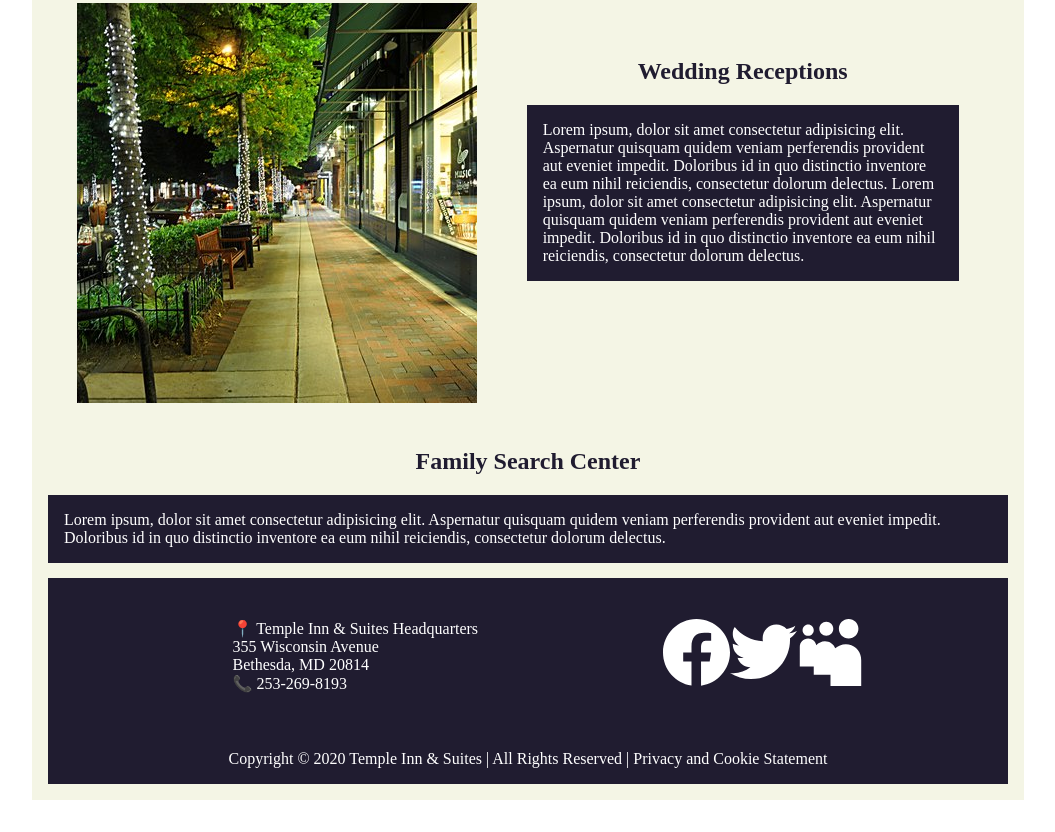
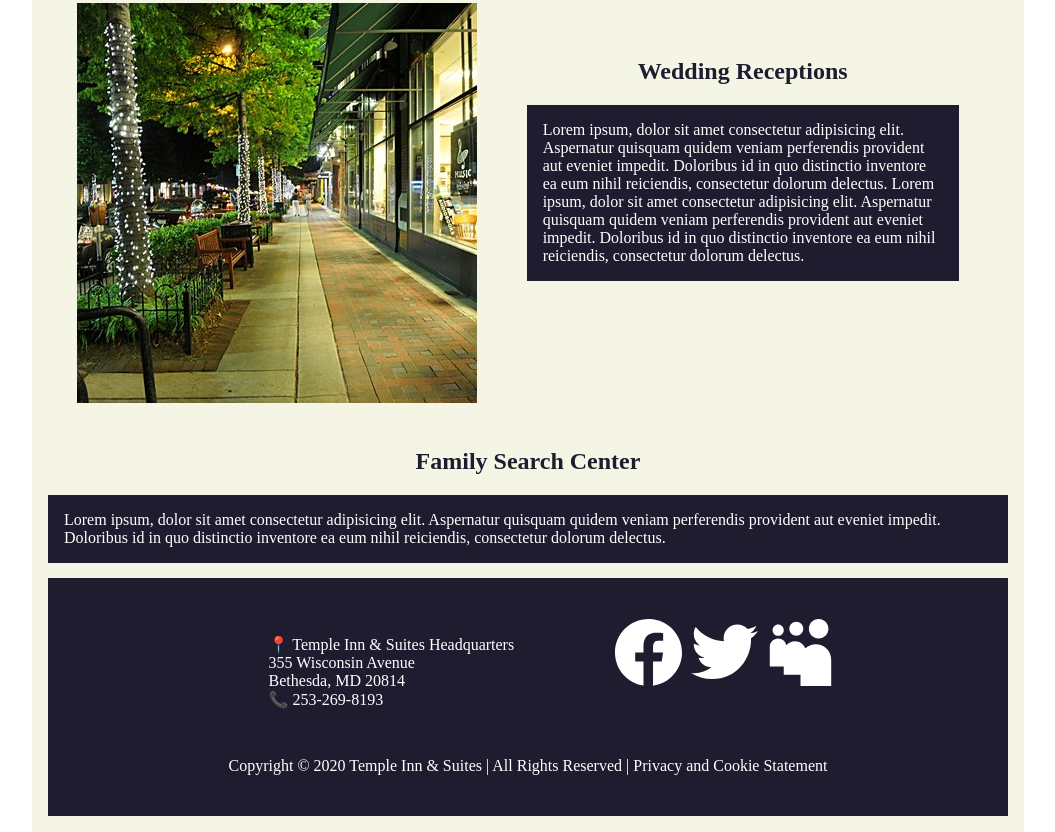
Before and after one commit to dv1651st/dv1651st.github.io, a plain HTML site: page project/index.html in a window 1280 px wide. Shown: the part 569-1401 px from the top of the page, without its empty margins (112-1167 px from the left). Before the commit the page ends 1369 px from the top, so only its background shows below. Drawn offline with Linux system fonts and the light colour scheme; a web font is replaced by a local one.

Commit message:
ghdyhtrey

```diff
--- a/project/css/style.css
+++ b/project/css/style.css
@@ -31,8 +31,9 @@ header, main, footer
 
 h1,h2,h3,h4,h5,h6 {
     font-family: 'Scope One', serif;
-    color: var(--primary-color);
+    color: var(--secondary-color);
     text-align: center;
+    padding-top: 15px;
 }
 
 header {
@@ -129,17 +130,20 @@ p.copyright {
     text-align: center;
 }
 
-h2,h3 {
-    color: var(--secondary-color);
-    padding-top: 15px;
-}
-
-.contact {
-    display: flex;
-    justify-content: space-evenly;
+footer {
+    display: grid;
+    justify-content: center;
     padding: 25px 0;
     background-color:var(--secondary-color);
     margin-top: 15px;
+}
+.social .contact{
+    grid-template-columns:1fr 1fr;
+}
+.copyright{
+    grid-column:2;
+    grid-column-start: 1;
+    grid-column-end: 3;
 }
 
 li {
--- a/project/index.html
+++ b/project/index.html
@@ -74,13 +74,14 @@
     </main>
 
     <footer>
-      <section class="contact">
+      <div class="contact">
         <ul >
           <li>📍 Temple Inn & Suites Headquarters</li>
           <li>355 Wisconsin Avenue</li>
           <li>Bethesda, MD 20814</li>
           <li>📞 253-269-8193</li>
         </ul>
+      </div>
 
         <div class="social">
           <ul>
@@ -102,7 +103,6 @@
           </ul>
 
         </div>
-      </section>
       <p class="copyright">
         Copyright © 2020 Temple Inn & Suites | All Rights Reserved | Privacy
         and Cookie Statement
```
